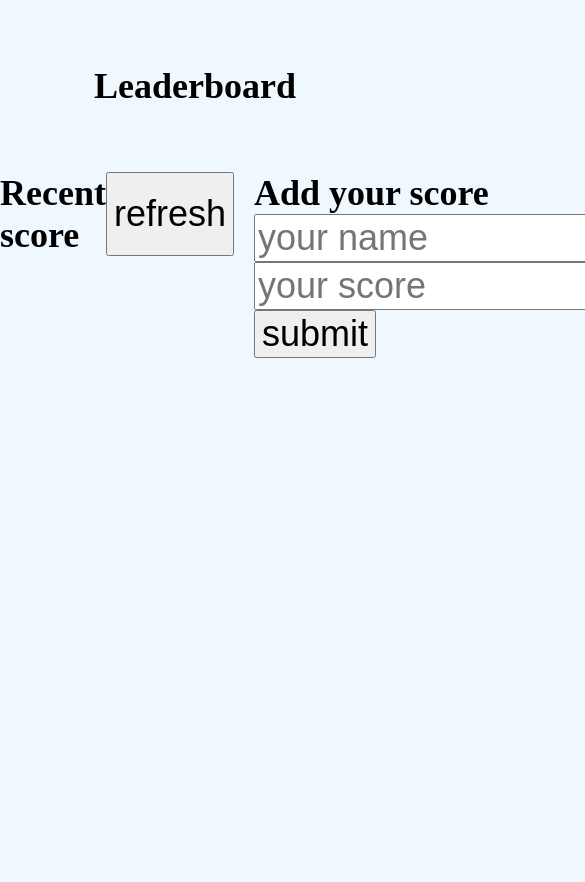
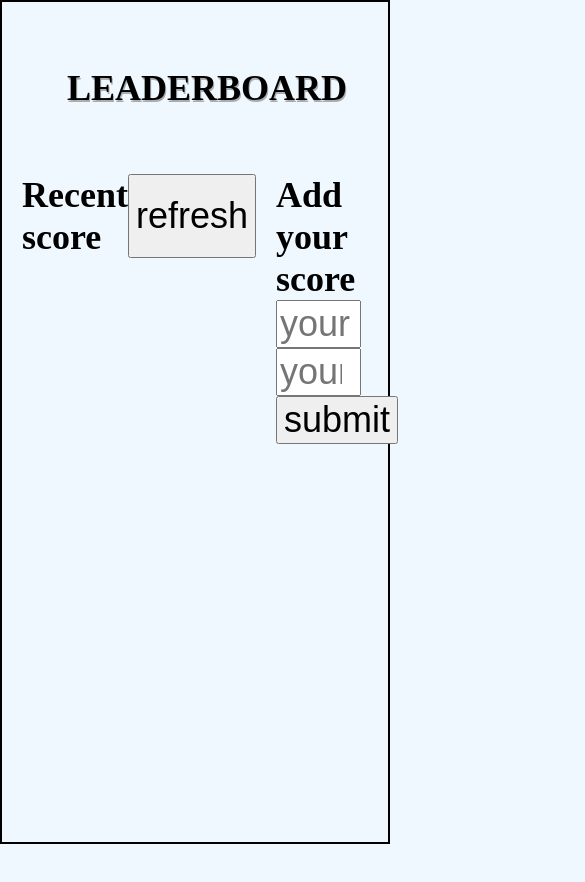
Before and after one commit to Uchenna-ibute/Leaderboard, a website built with webpack: page src/index.html in a window 390 px wide. Shown: the top 882 px of the page, 585 px wide, since content can reach past the window. After the commit the page ends 844 px from the top, so only its background shows below. Built offline with nearby package versions, Linux system fonts and the light colour scheme; no server answers.

Commit message:
Styling the page

```diff
--- a/src/style.css
+++ b/src/style.css
@@ -8,11 +8,14 @@ body {
   width: 100%;
   height: 100vh;
   background-color: aliceblue;
+  border: 2px solid;
 }
 
 h1 {
   text-align: center;
   margin: 65px;
+  text-transform: uppercase;
+  text-shadow: 1px 2px #808080a3;
 }
 
 .container {
@@ -29,3 +32,18 @@ h1 {
 .hello {
   display: none;
 }
+
+@media screen and (max-width: 800px) {
+  body {
+    font-size: 16px;
+  }
+
+  .container {
+    font-size: 8px;
+    margin: 20px;
+  }
+
+  input {
+    width: 70%;
+  }
+}
```
